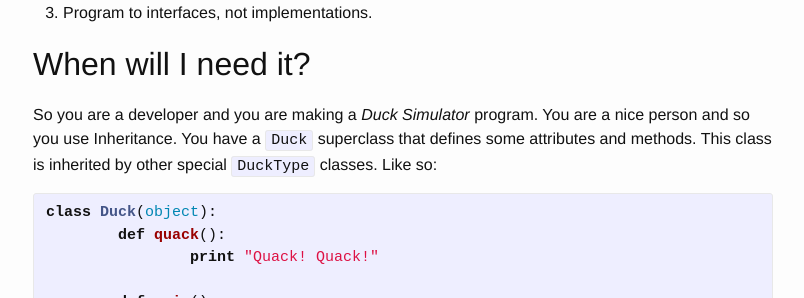
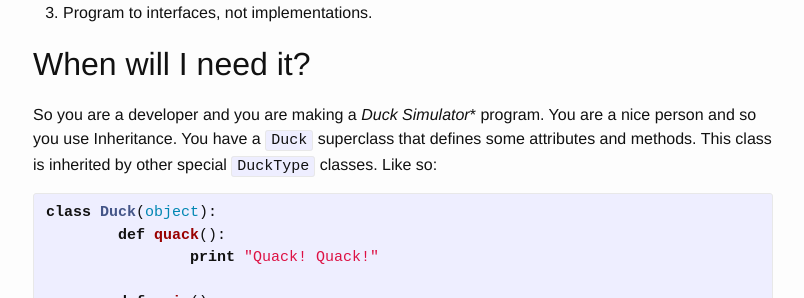
Before and after one commit to ketanbhatt/ketanbhatt.github.io, a Jekyll site: the page built from _posts/2016-04-26-design-patterns-strategy.md, in a window 1280 px wide and 900 px high, scrolled down 480 px. Shown: the part 154-452 px from the top of the window, without its empty margins (237-1041 px from the left). Built offline with Jekyll 4.4.1, drawn with Linux system fonts in a browser that asks for light colours; comment, search, counter and statistics services are not loaded.

```diff
--- a/_posts/2016-04-26-design-patterns-strategy.md
+++ b/_posts/2016-04-26-design-patterns-strategy.md
@@ -21,7 +21,7 @@ Define a family of algorithms, encapsulate each one, and make them interchangeab
 3. Program to interfaces, not implementations.
 
 ## When will I need it?
-So you are a developer and you are making a _Duck Simulator_ program. You are a nice person and so you use Inheritance. You have a `Duck` superclass that defines some attributes and methods. This class is inherited by other special `DuckType` classes. Like so:
+So you are a developer and you are making a _Duck Simulator_* program. You are a nice person and so you use Inheritance. You have a `Duck` superclass that defines some attributes and methods. This class is inherited by other special `DuckType` classes. Like so:
 
 {% highlight python %}
 class Duck(object):
@@ -168,4 +168,4 @@ Composition enables us to encapsulate related behavior together, allowing them t
 
 Also, anytime we have to add a new way of flying (`FlyWithRockets`), all we have to do is add a new child for `FlyBehavior` and chill.
 
-_All examples are taken from the [Head First Design Patterns](http://shop.oreilly.com/product/9780596007126.do)_
+*_All examples are taken from the [Head First Design Patterns](http://shop.oreilly.com/product/9780596007126.do)_
```
